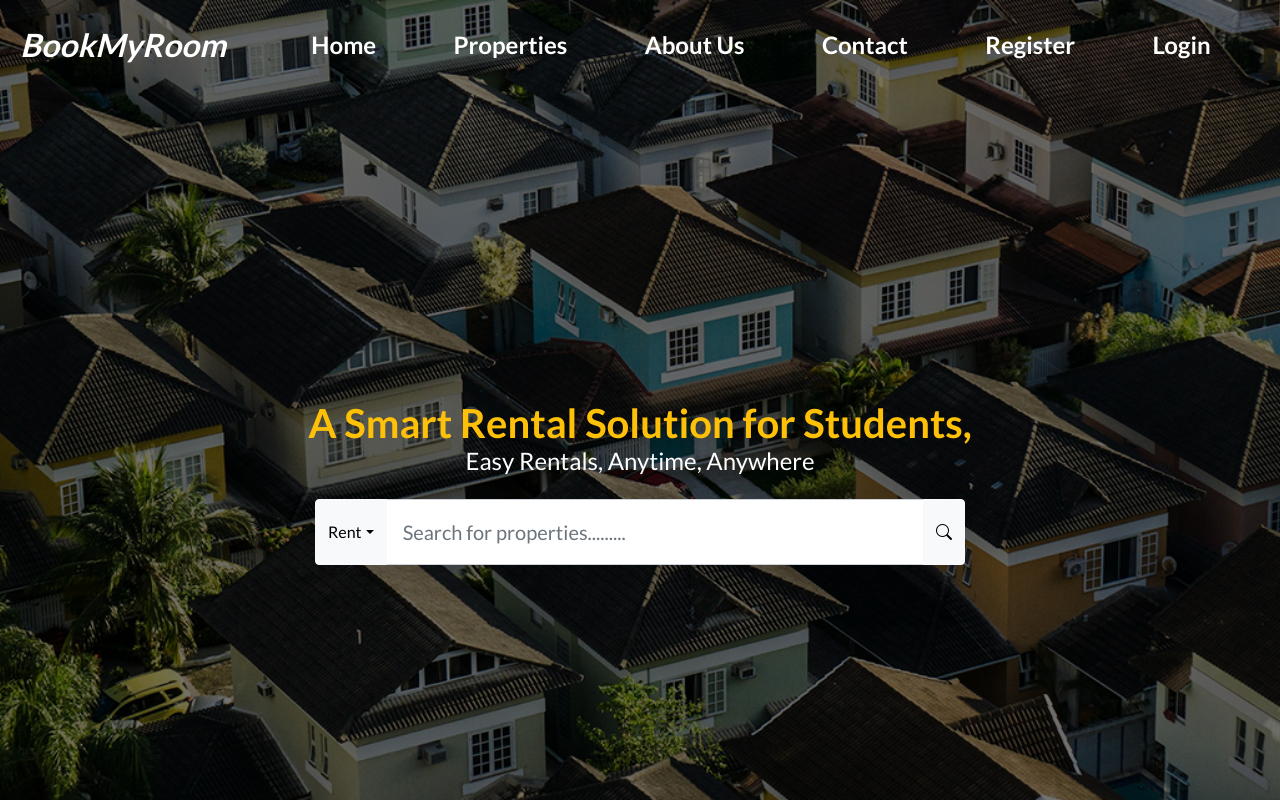
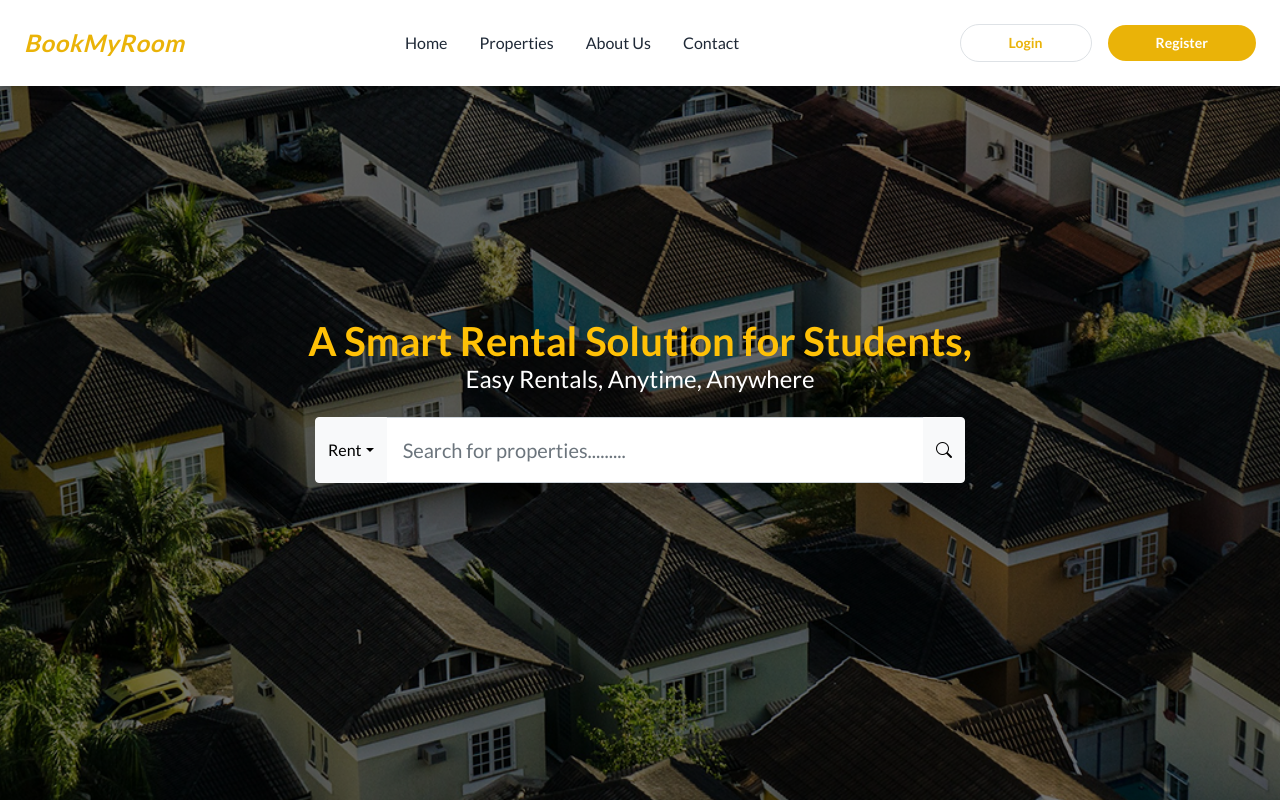
Before and after one commit to bhavesh658/Room-Rover, a React (Create React App) app: page / in a window 1280 px wide. Shown: the top 802 px of the page. Built offline with nearby package versions, Linux system fonts and the light colour scheme.

Commit message:
modified:   src/Component/Hero.js

```diff
--- a/src/Component/Hero.js
+++ b/src/Component/Hero.js
@@ -13,22 +13,100 @@ const Hero = () => {
   return (
     <>
       <header className="hero-section" style={heroStyle}>
-        <Navbar expand="lg" bg="transparent" variant="light" style={{ position: 'relative', zIndex: 10 }}>
-          <Navbar.Brand className="justify-evenly ml-5 mt-2" style={{ fontWeight: 900, fontStyle: 'italic', fontSize: '2rem', color: 'white' }}>
+        <nav className="bg-white shadow-md fixed w-full top-0 left-0 z-50">
+      <div className="max-w-7xl mx-auto px-6 py-4 flex justify-between items-center">
+
+        {/* LOGO */}
+        <div className="flex items-center">
+          <Link
+            to="/"
+            className="text-2xl font-extrabold italic text-yellow-500 tracking-wide hover:text-yellow-600 transition duration-300"
+          >
             BookMyRoom
-          </Navbar.Brand>
-          <Navbar.Toggle aria-controls="basic-navbar-nav justify-content-evenly" />
-          <Navbar.Collapse id="basic-navbar-nav justify-content-evenly">
-            <ul className="mt-2 navbar-nav flex w-full justify-evenly items-center font-bold text-lg fw-bold fs-4">
-              <li className="nav-item"><Link className="nav-link text-white" to="#">Home</Link></li>
-              <li className="nav-item"><Link className="nav-link text-white" to="">Properties</Link></li>
-              <li className="nav-item"><Link className="nav-link text-white" to="/about">About Us</Link></li>
-              <li className="nav-item"><Link className="nav-link text-white" to="">Contact</Link></li>
-              <li className="nav-item"><Link className="nav-link text-white" to="/OwnerStudentRegister">Register</Link></li>
-              <li className="nav-item"><Link className="nav-link text-white" to="/OwnerStudentLogin">Login</Link></li>
-            </ul>
-          </Navbar.Collapse>
-        </Navbar>
+          </Link>
+        </div>
+
+        {/* NAV LINKS */}
+        <div className="hidden md:flex space-x-8">
+          <Link
+            to="/"
+            className="text-gray-800 hover:text-yellow-500 font-medium transition duration-300"
+          >
+            Home
+          </Link>
+          <Link
+            to="/properties"
+            className="text-gray-800 hover:text-yellow-500 font-medium transition duration-300"
+          >
+            Properties
+          </Link>
+          <Link
+            to="/about"
+            className="text-gray-800 hover:text-yellow-500 font-medium transition duration-300"
+          >
+            About Us
+          </Link>
+          <Link
+            to="/contact"
+            className="text-gray-800 hover:text-yellow-500 font-medium transition duration-300"
+          >
+            Contact
+          </Link>
+        </div>
+
+        {/* LOGIN & REGISTER BUTTONS */}
+        <div className="hidden md:flex items-center space-x-4">
+          <Link
+            to="/OwnerStudentLogin"
+            className="px-5 py-2 text-sm font-semibold border border-yellow-500 rounded-full text-yellow-500 hover:bg-yellow-500 hover:text-white transition duration-300"
+          >
+            Login
+          </Link>
+          <Link
+            to="/OwnerStudentRegister"
+            className="px-5 py-2 text-sm font-semibold rounded-full bg-yellow-500 text-white hover:bg-yellow-600 transition duration-300"
+          >
+            Register
+          </Link>
+        </div>
+
+        {/* MOBILE MENU ICON */}
+        <div className="md:hidden flex items-center">
+          <button
+            id="menu-btn"
+            className="text-gray-800 focus:outline-none hover:text-yellow-500"
+            onClick={() =>
+              document.getElementById("mobile-menu").classList.toggle("hidden")
+            }
+          >
+            <i className="bi bi-list text-3xl"></i>
+          </button>
+        </div>
+      </div>
+
+      {/* MOBILE MENU */}
+      <div
+        id="mobile-menu"
+        className="hidden flex flex-col items-center bg-white py-4 space-y-4 shadow-md md:hidden"
+      >
+        <Link to="/" className="text-gray-800 hover:text-yellow-500">Home</Link>
+        <Link to="/properties" className="text-gray-800 hover:text-yellow-500">Properties</Link>
+        <Link to="/about" className="text-gray-800 hover:text-yellow-500">About Us</Link>
+        <Link to="/contact" className="text-gray-800 hover:text-yellow-500">Contact</Link>
+        <Link
+          to="/OwnerStudentLogin"
+          className="text-yellow-500 font-semibold border border-yellow-500 rounded-full px-4 py-1 hover:bg-yellow-500 hover:text-white transition"
+        >
+          Login
+        </Link>
+        <Link
+          to="/OwnerStudentRegister"
+          className="bg-yellow-500 text-white rounded-full px-4 py-1 hover:bg-yellow-600 transition"
+        >
+          Register
+        </Link>
+      </div>
+    </nav>
 
         <Container className="h-100 d-flex flex-column justify-content-center align-items-center text-center">
           <div className="text-warning hero-content mb-4">
```
